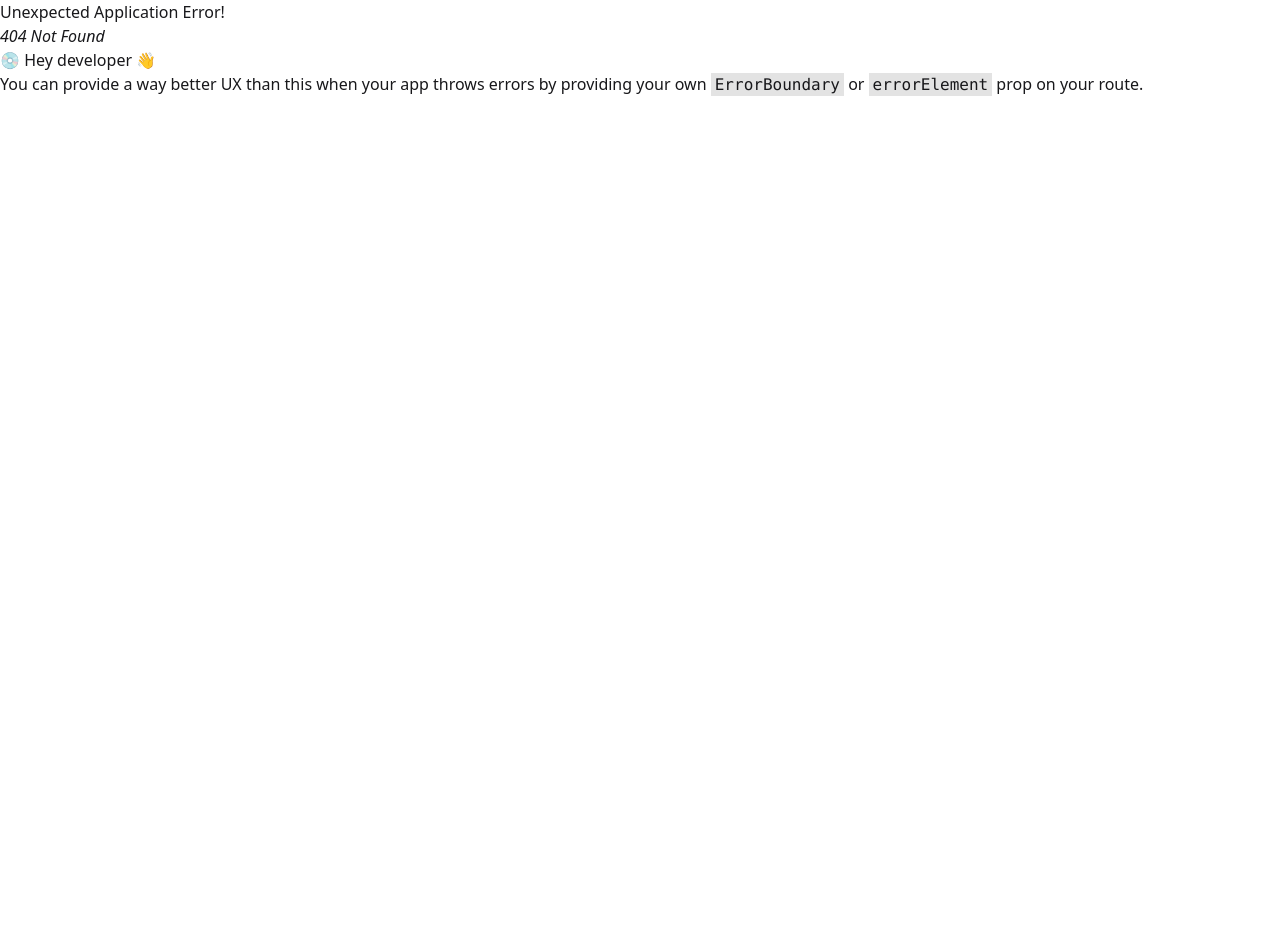
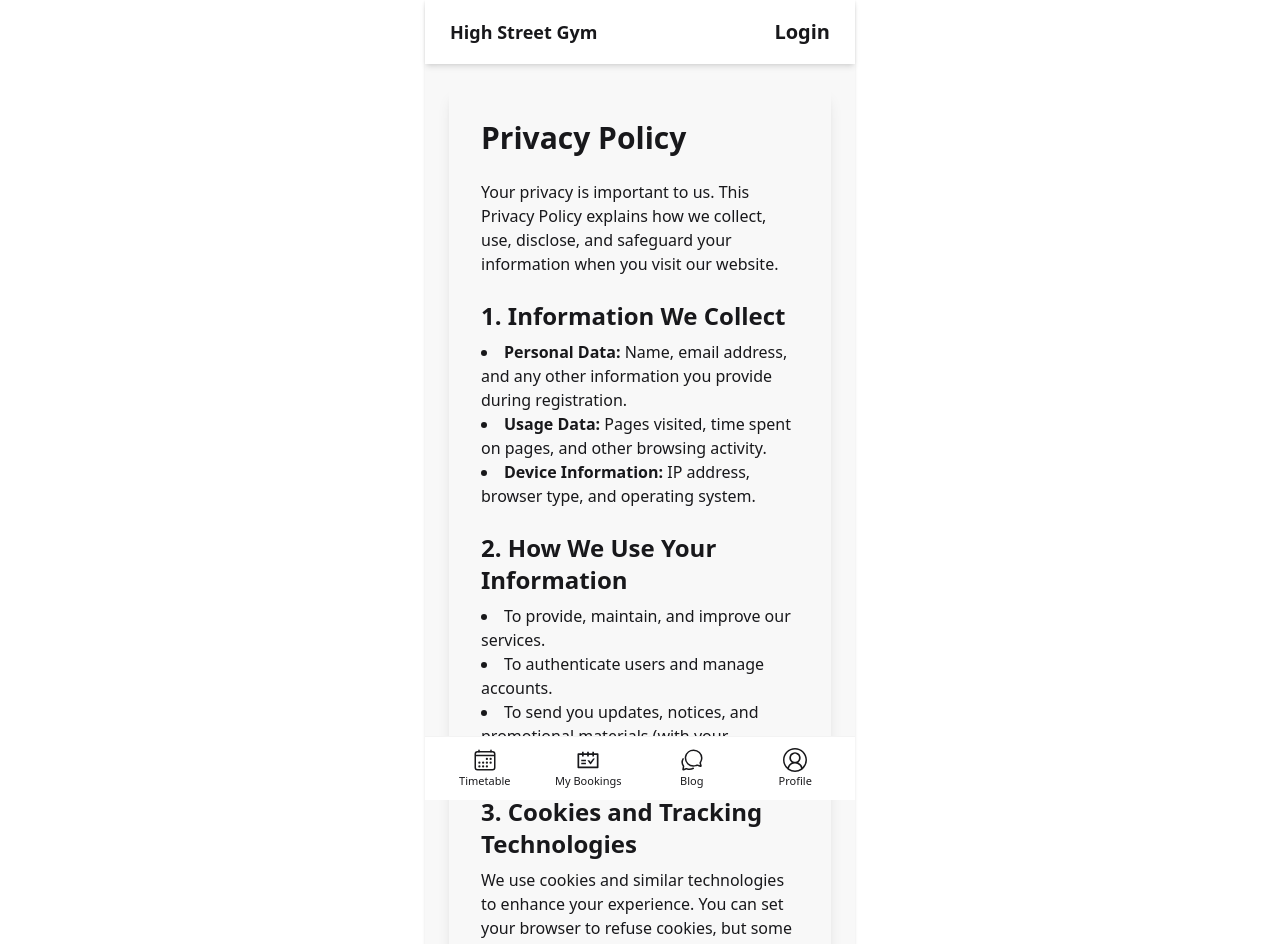
Before and after one commit to ryze42/Gym_App, a React (Vite) app in the folder frontend/: page /privacy in a window 1280 px wide. Before the commit this address had no page. Shown: the top 944 px of the page. Before the commit the page ends 800 px from the top, so only its background shows below. Built offline with nearby package versions, Linux system fonts and the light colour scheme.

Commit message:
added privacy plicy

```diff
--- a/frontend/src/authentication/LoginView.jsx
+++ b/frontend/src/authentication/LoginView.jsx
@@ -1,5 +1,5 @@
 import { useState, useEffect } from "react";
-import { useNavigate } from "react-router";
+import { useNavigate, Link } from "react-router";
 import { useAuthenticate } from "./useAuthenticate";
 import { fetchAPI } from "../api.mjs";
 
@@ -141,6 +141,17 @@ function LoginView() {
             {isRegister ? "Login" : "Register"}
           </button>
         </p>
+
+        <p className="text-center text-sm text-gray-500 mt-2">
+          By continuing, you agree to our{' '}
+          <Link
+            to="/privacy"
+            className="text-primary underline"
+          >
+            Privacy Policy
+          </Link>
+          .
+        </p>
       </div>
     </main>
   );
--- a/frontend/src/booking/BookingView.jsx
+++ b/frontend/src/booking/BookingView.jsx
@@ -110,7 +110,7 @@ function BookingView() {
 
       <button
         onClick={() => setModalOpen(true)}
-        className="absolute top-4 right-4 flex items-center gap-2 px-3 py-2 bg-blue-500 text-white rounded hover:bg-blue-600"
+        className="absolute top-4 right-4 flex items-center gap-2 px-2 py-2 bg-blue-500 text-white rounded hover:bg-blue-600"
       >
         <CiExport className="text-2xl" />
         Export
--- /dev/null
+++ b/frontend/src/common/PrivacyPolicyView.jsx
@@ -0,0 +1,62 @@
+import { Link } from "react-router";
+
+function PrivacyPolicyView() {
+  return (
+    <main className="min-h-screen bg-base-200 p-6">
+      <div className="max-w-3xl mx-auto shadow-lg rounded-lg p-8">
+        <h1 className="text-3xl font-bold mb-6">Privacy Policy</h1>
+
+        <p className="mb-4">
+          Your privacy is important to us. This Privacy Policy explains how we collect,
+          use, disclose, and safeguard your information when you visit our website.
+        </p>
+
+        <h2 className="text-2xl font-semibold mt-6 mb-2">1. Information We Collect</h2>
+        <ul className="list-disc list-inside mb-4">
+          <li><strong>Personal Data:</strong> Name, email address, and any other information you provide during registration.</li>
+          <li><strong>Usage Data:</strong> Pages visited, time spent on pages, and other browsing activity.</li>
+          <li><strong>Device Information:</strong> IP address, browser type, and operating system.</li>
+        </ul>
+
+        <h2 className="text-2xl font-semibold mt-6 mb-2">2. How We Use Your Information</h2>
+        <ul className="list-disc list-inside mb-4">
+          <li>To provide, maintain, and improve our services.</li>
+          <li>To authenticate users and manage accounts.</li>
+          <li>To send you updates, notices, and promotional materials (with your consent).</li>
+        </ul>
+
+        <h2 className="text-2xl font-semibold mt-6 mb-2">3. Cookies and Tracking Technologies</h2>
+        <p className="mb-4">
+          We use cookies and similar technologies to enhance your experience. You can set your browser to refuse cookies, but some features may not function properly.
+        </p>
+
+        <h2 className="text-2xl font-semibold mt-6 mb-2">4. Third-Party Services</h2>
+        <p className="mb-4">
+          We may share information with trusted third-party service providers to perform functions such as payment processing, analytics, and hosting. These providers have their own privacy policies.
+        </p>
+
+        <h2 className="text-2xl font-semibold mt-6 mb-2">5. Security of Your Information</h2>
+        <p className="mb-4">
+          We implement reasonable security measures to protect your information, but no system is completely secure. Use caution when sharing personal information online.
+        </p>
+
+        <h2 className="text-2xl font-semibold mt-6 mb-2">6. Changes to This Policy</h2>
+        <p className="mb-4">
+          We may update this Privacy Policy periodically. The date at the top will reflect the latest revision. Please review this policy regularly.
+        </p>
+
+        <h2 className="text-2xl font-semibold mt-6 mb-2">7. Contact Us</h2>
+        <p className="mb-4">
+          If you have any questions about this Privacy Policy, please contact us at{' '}
+          <a href="mailto:support@example.com" className="text-primary underline">support@example.com</a>.
+        </p>
+
+        <div className="mt-8 text-center pb-6">
+          <Link to="/" className="btn btn-primary">Back to Home</Link>
+        </div>
+      </div>
+    </main>
+  );
+}
+
+export default PrivacyPolicyView;
--- a/frontend/src/main.jsx
+++ b/frontend/src/main.jsx
@@ -9,6 +9,7 @@ import BookingView from './booking/BookingView'
 import LoginView from './authentication/LoginView'
 import ProfileView from './profile/ProfileView'
 import BlogPostView from './blog/BlogPostView'
+import PrivacyPolicyView from './common/PrivacyPolicyView'
 
 const router = createBrowserRouter([
   {
@@ -23,6 +24,7 @@ const router = createBrowserRouter([
       { path: '/authenticate', element: <LoginView /> },
       { path: '/profile', element: <ProfileView /> },
       { path: '/blog', element: <BlogPostView /> },
+      { path: '/privacy', element: <PrivacyPolicyView /> },
     ],
   },
 ]);
```
Also changed, not shown: 2 other files (tests, documents, lock files or other folders).
